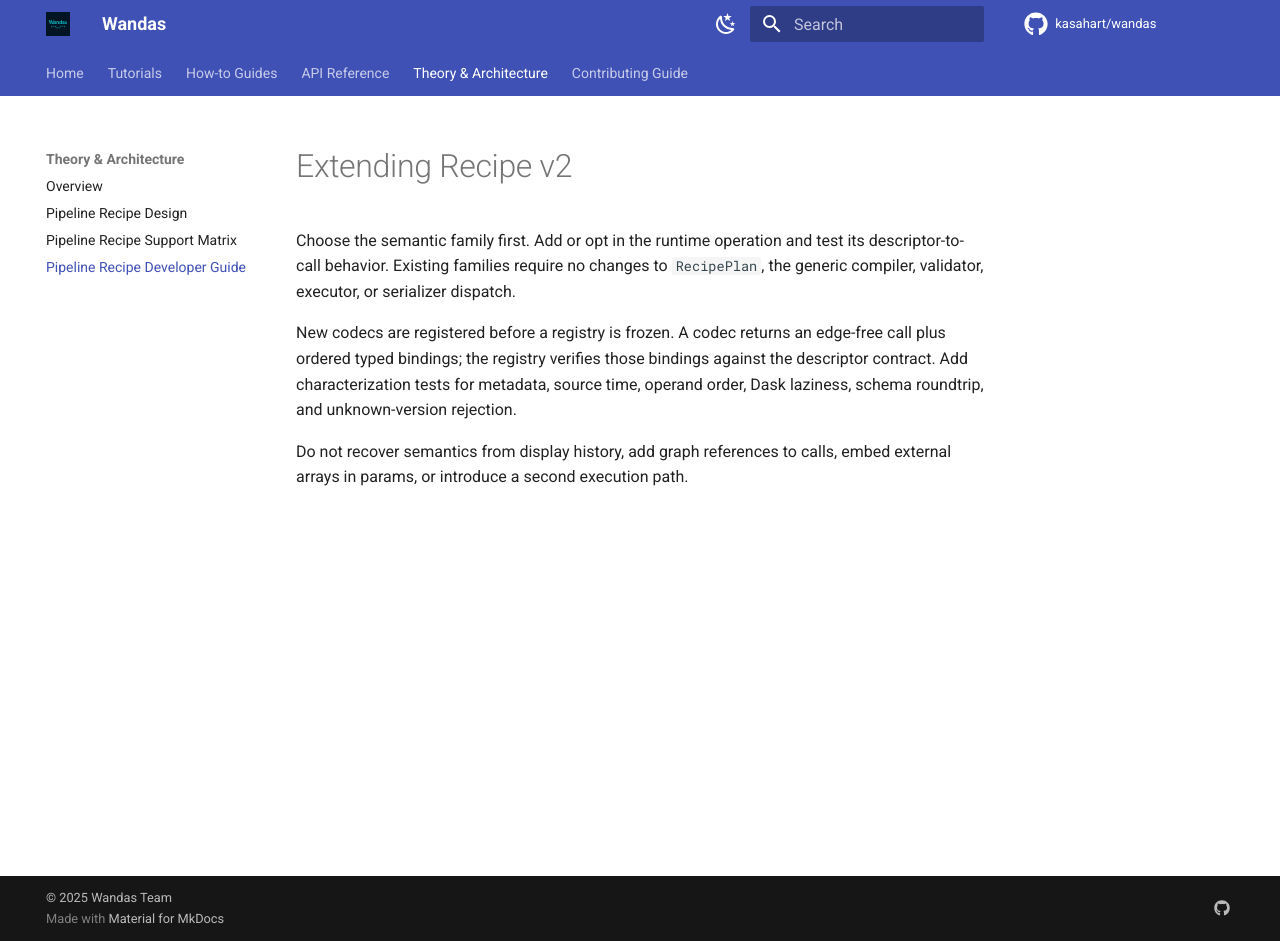
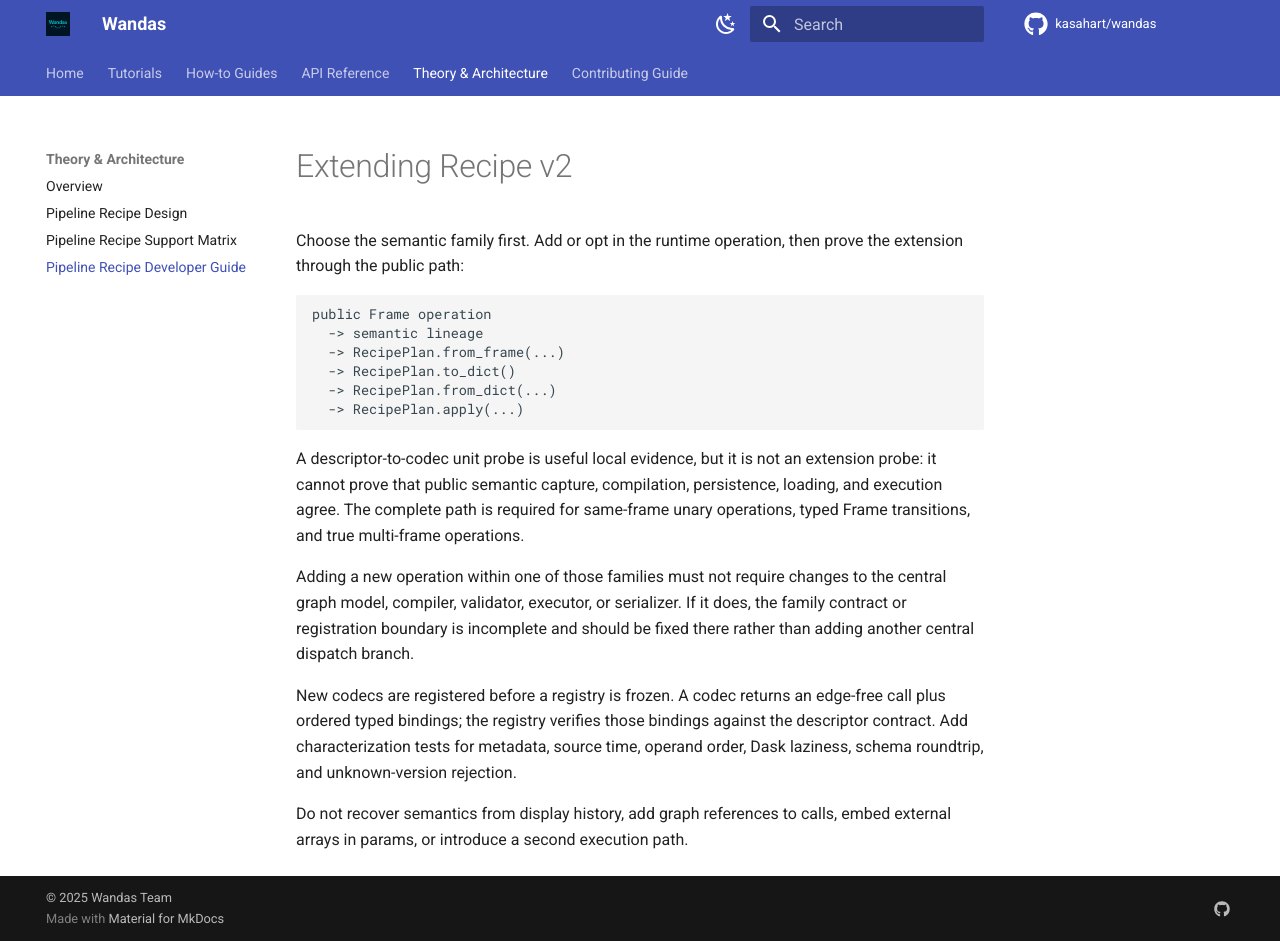
Before and after one commit to kasahart/wandas, an MkDocs documentation site: the page built from docs/src/explanation/pipeline-recipe-developer-guide.md, in a window 1280 px wide and 941 px high. Built offline with MkDocs 1.6.1 and Material for MkDocs 9.7.7, drawn with Linux system fonts in a browser that asks for light colours; comment, search, counter and statistics services are not loaded.

Commit message:
docs: define recipe v2 cleanup contracts

````diff
--- a/docs/src/explanation/pipeline-recipe-developer-guide.md
+++ b/docs/src/explanation/pipeline-recipe-developer-guide.md
@@ -1,8 +1,26 @@
 # Extending Recipe v2
 
-Choose the semantic family first. Add or opt in the runtime operation and test its
-descriptor-to-call behavior. Existing families require no changes to `RecipePlan`, the
-generic compiler, validator, executor, or serializer dispatch.
+Choose the semantic family first. Add or opt in the runtime operation, then prove the
+extension through the public path:
+
+```text
+public Frame operation
+  -> semantic lineage
+  -> RecipePlan.from_frame(...)
+  -> RecipePlan.to_dict()
+  -> RecipePlan.from_dict(...)
+  -> RecipePlan.apply(...)
+```
+
+A descriptor-to-codec unit probe is useful local evidence, but it is not an extension
+probe: it cannot prove that public semantic capture, compilation, persistence, loading,
+and execution agree. The complete path is required for same-frame unary operations,
+typed Frame transitions, and true multi-frame operations.
+
+Adding a new operation within one of those families must not require changes to the
+central graph model, compiler, validator, executor, or serializer. If it does, the
+family contract or registration boundary is incomplete and should be fixed there
+rather than adding another central dispatch branch.
 
 New codecs are registered before a registry is frozen. A codec returns an edge-free
 call plus ordered typed bindings; the registry verifies those bindings against the
````
Also changed, not shown: docs/design/2026-07-13-recipe-v2-architecture.md (+17 -0 lines), docs/design/2026-07-13-recipe-v2-test-migration.md (+15 -0 lines).
